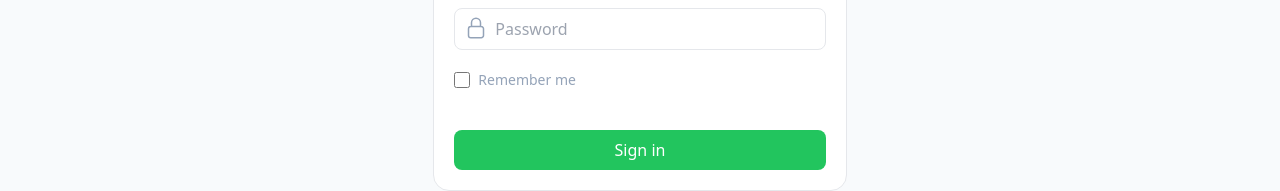
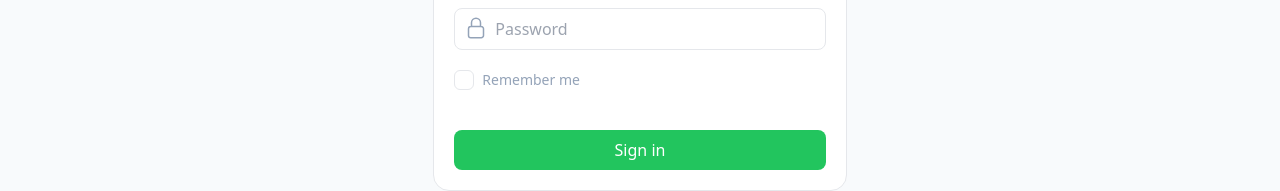
Before and after one commit to biletweb/jwt-vue-frontend, a Vue app: page /auth/signin in a window 1280 px wide. Shown: the part 228-419 px from the top of the page. Built offline with nearby package versions, Linux system fonts and the light colour scheme.

Commit message:
Changed the design of the remember me checkbox on the user login page

```diff
--- a/src/views/Auth/Signin.vue
+++ b/src/views/Auth/Signin.vue
@@ -80,9 +80,11 @@
             v-model="remember_me"
             id="remember"
             type="checkbox"
-            class="h-4 w-4 focus:outline-none"
+            class="relative h-5 w-5 cursor-pointer appearance-none rounded-md border bg-white after:absolute after:flex after:h-full after:w-full after:items-center after:justify-center after:text-white after:content-['\2713'] checked:border-0 checked:bg-green-500"
           />
-          <label for="remember" class="ms-2 text-sm font-medium text-slate-400"
+          <label
+            for="remember"
+            class="ms-2 cursor-pointer text-sm font-medium text-slate-400"
             >Remember me</label
           >
         </div>
```
